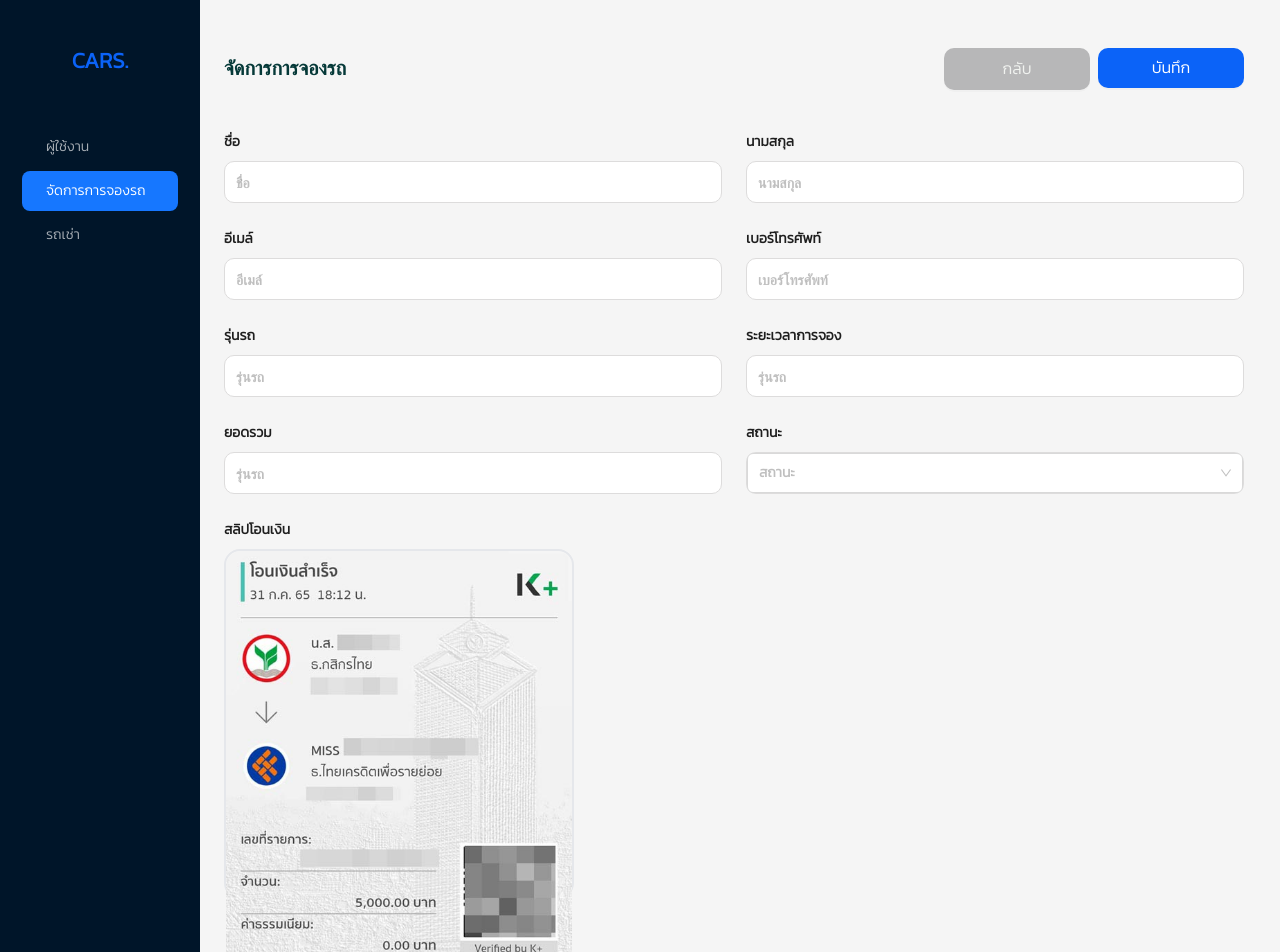
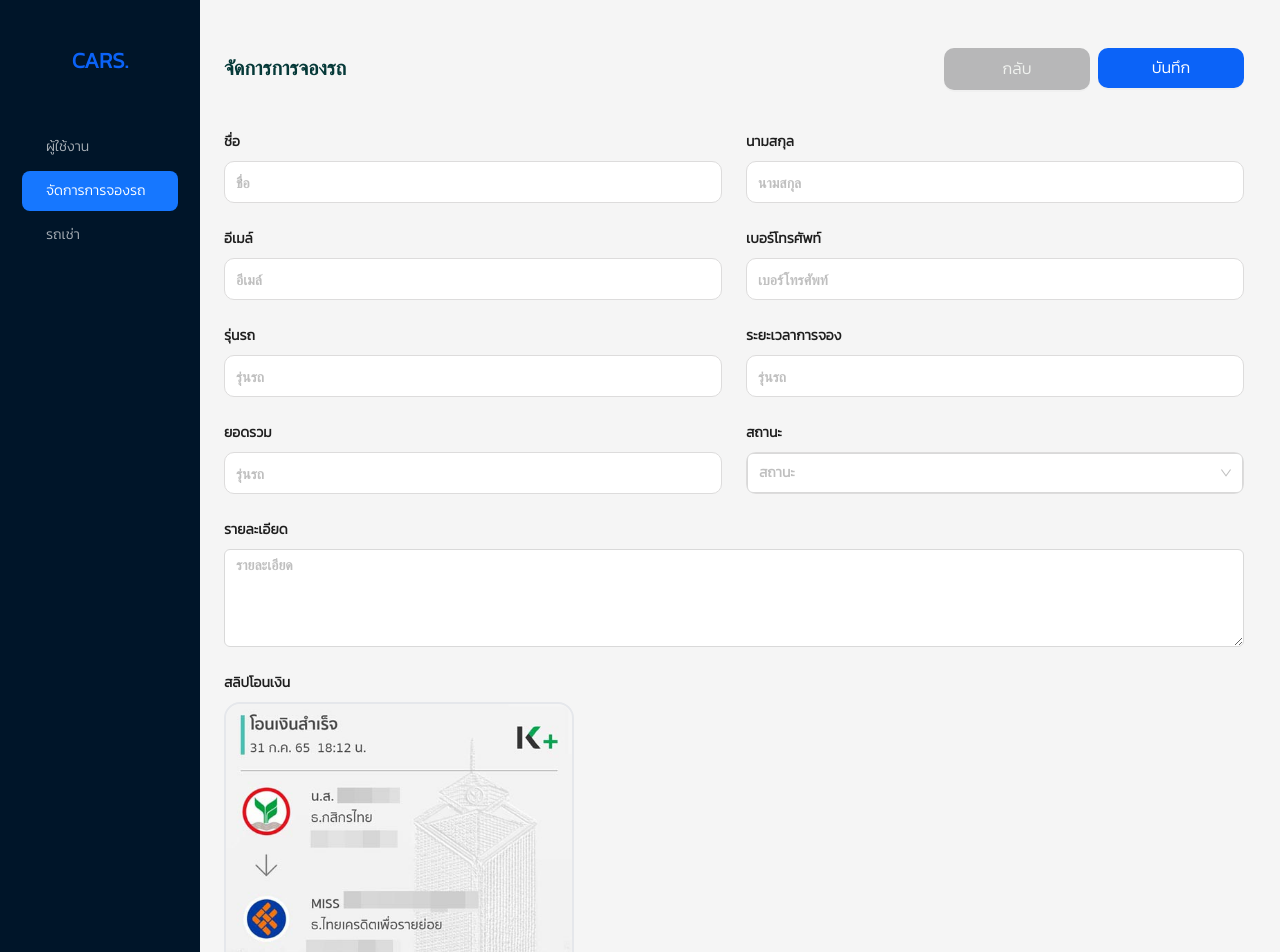
Before and after one commit to B6132552/car-admin, a React (Create React App) app: page /managecar/edit in a window 1280 px wide. Shown: the top 952 px of the page. Built offline with nearby package versions, Linux system fonts and the light colour scheme; sample sign-in values are in the browser's storage.

Commit message:
fix code

```diff
--- a/src/view/home/manage-car/ManageCar.tsx
+++ b/src/view/home/manage-car/ManageCar.tsx
@@ -5,6 +5,7 @@ import { useEffect } from "react";
 import { useLocation, useNavigate } from "react-router-dom";
 import { Image } from "antd";
 import dayjs from "dayjs";
+import TextArea from "antd/es/input/TextArea";
 
 const ManageCar = () => {
   const [form] = useForm();
@@ -180,6 +181,16 @@ const ManageCar = () => {
             </Col>
             <Col
               style={{ fontSize: 20, fontWeight: "bold", color: "#053938" }}
+              xl={24}
+              lg={24}
+              md={24}
+            >
+              <Form.Item name="detail" label="รายละเอียด">
+                <TextArea rows={4} placeholder="รายละเอียด" maxLength={6} />
+              </Form.Item>
+            </Col>
+            <Col
+              style={{ fontSize: 20, fontWeight: "bold", color: "#053938" }}
               xl={12}
               lg={12}
               md={12}
```
